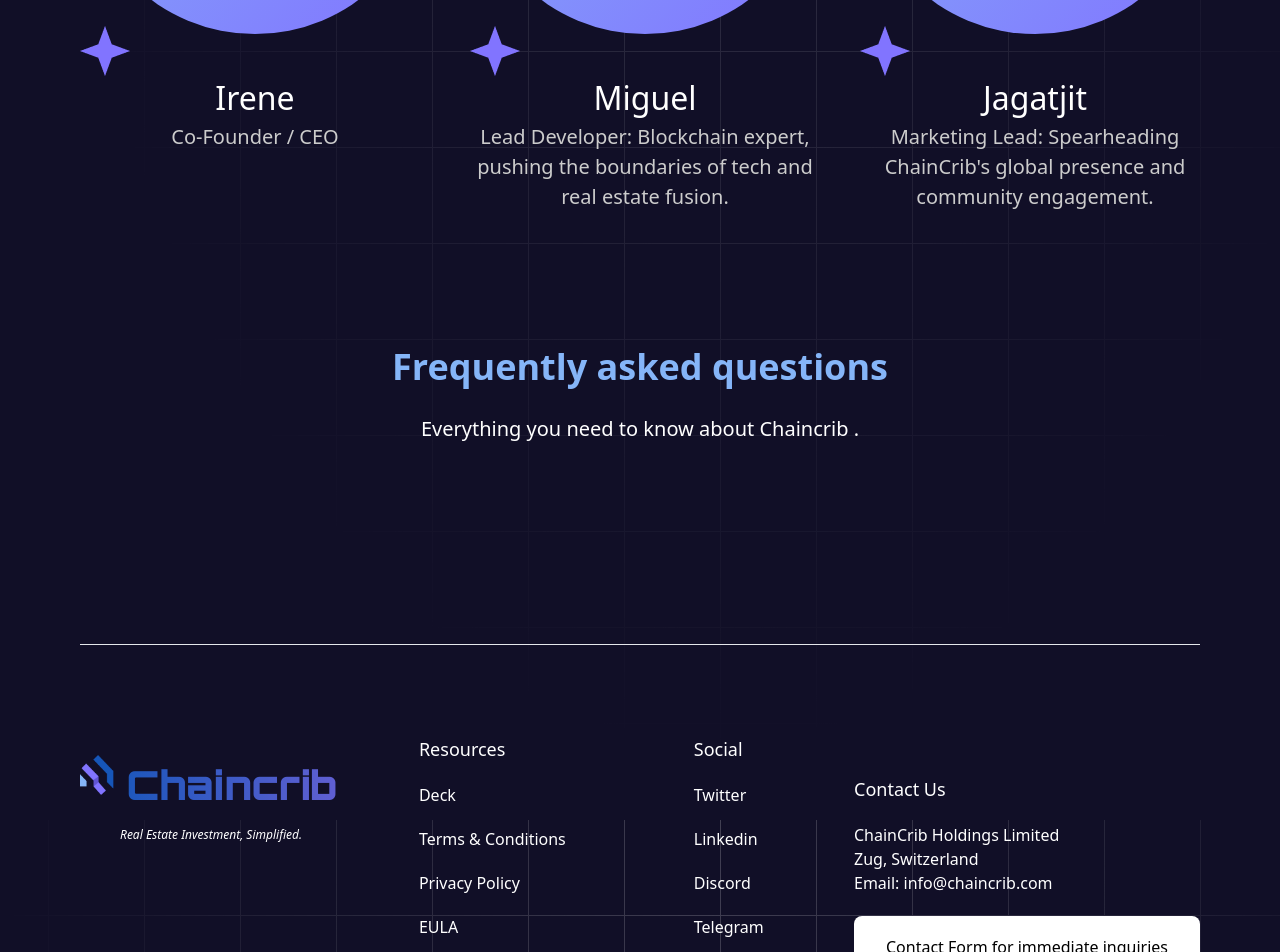
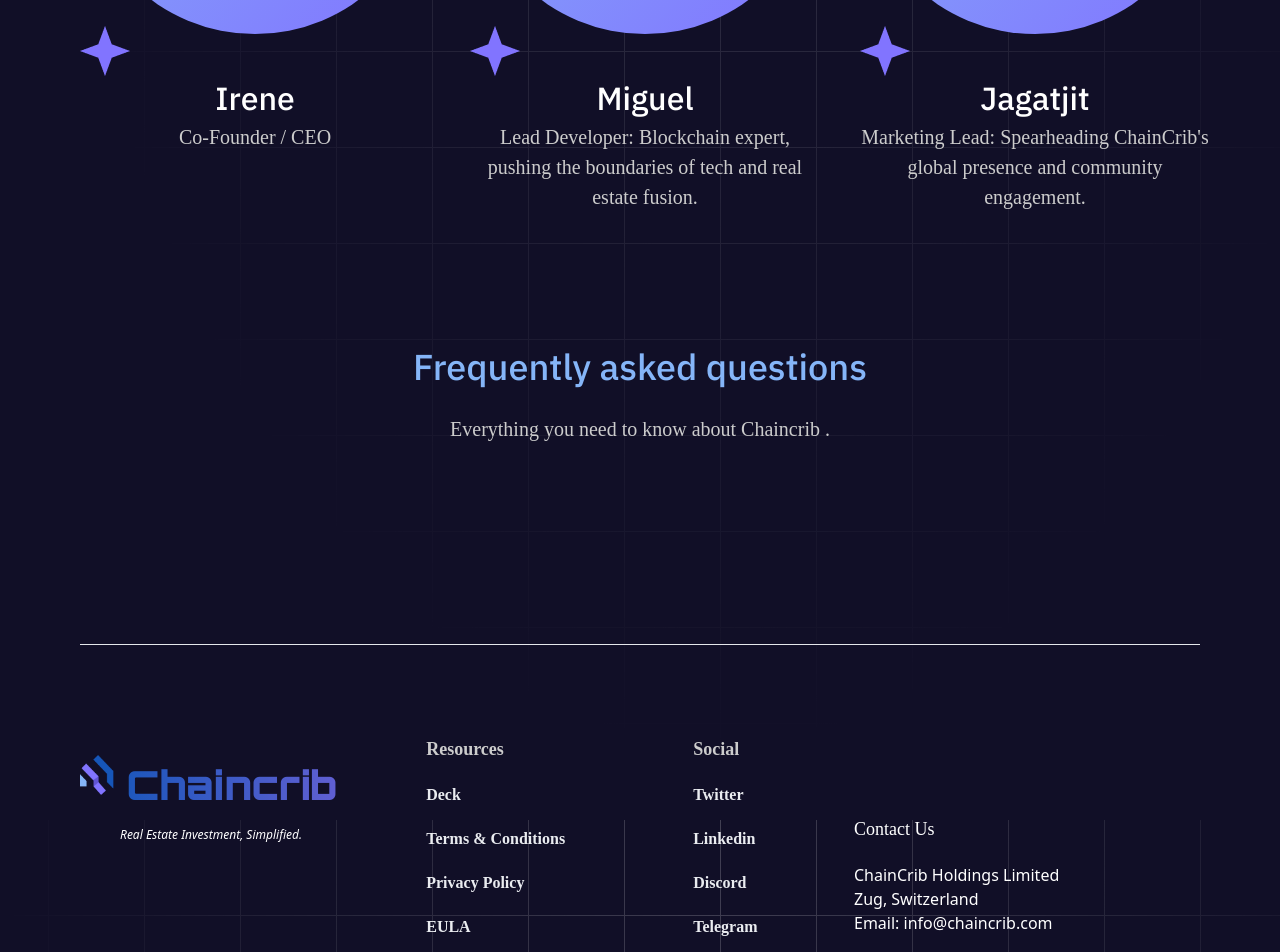
Before and after one commit to Chaincrib/landingpage, a React (Create React App) app: page / in a window 1280 px wide. Shown: the part 3500-4452 px from the top of the page. Built offline with nearby package versions, Linux system fonts and the light colour scheme.

Commit message:
modifying the mobile view

```diff
--- a/src/App.css
+++ b/src/App.css
@@ -44,6 +44,6 @@
         background-clip: text;
         -webkit-background-clip: text;
         -webkit-text-fill-color: transparent;
-        font-size: 20px;
+        font-size: 24px;
     }
 }
--- a/src/components/FAQ.js
+++ b/src/components/FAQ.js
@@ -2,8 +2,8 @@
 
     return (
         <section className="mt-64">
-            <h2 className="text-[#85B5F8] text-[36px] font-semibold text-center mb-5">Frequently asked questions</h2>
-            <p className="text-[#FFFFFF] text-center text-[20px]">Everything you need to know about  Chaincrib .</p>
+            <h2 className="text-[#85B5F8] text-[36px] font-ibm text-center mb-5 max-[800px]:text-[30px]">Frequently asked questions</h2>
+            <p className="text-[#CCCCCC] text-center text-[20px] max-[800px]:text-[18px] max-[800px]:px-5 font-source">Everything you need to know about  Chaincrib .</p>
 
             <div className="grid grid-cols-2">
 
--- a/src/components/Footer.js
+++ b/src/components/Footer.js
@@ -11,10 +11,10 @@
                     </div>
                     <span className='text-white italic font-sans leading-10 text-xs ml-10'>Real Estate Investment, Simplified.</span>
                 </div>
-                <div className='flex gap-32 max-[800px]:flex max-[800px]:justify-between -mt-10'>
+                <div className='flex gap-32 max-[800px]:flex max-[800px]:gap-20 -mt-10 max-[800px]:text-[16px] font-source font-[600]'>
                     <div>
-                        <h3 className='text-lg mb-5'>Resources</h3>
-                        <ul className='max-[800px]:flex max-[800px]:flex-col flex flex-col gap-5'>
+                        <h3 className='text-lg text-[#CCCCCC] mb-5'>Resources</h3>
+                        <ul className='max-[800px]:flex max-[800px]:flex-col flex flex-col gap-5 text-[#EAECF0]'>
                             <li>
                                 <a href="/">Deck</a>
                             </li>
@@ -30,8 +30,8 @@
                         </ul>
                     </div>
                     <div>
-                        <h3 className='text-lg mb-5'>Social</h3>
-                        <ul className='max-[800px]:flex max-[800px]:flex-col flex flex-col gap-5'>
+                        <h3 className='text-lg text-[#CCCCCC] mb-5 '>Social</h3>
+                        <ul className='max-[800px]:flex max-[800px]:flex-col flex flex-col gap-5 text-[#EAECF0]'>
                             <li>
                                 <a href="/">Twitter</a>
                             </li>
@@ -53,21 +53,21 @@
                         </ul>
                     </div>
                 </div>
-                <div>
-                    <h3 className='text-lg mb-5'>Contact Us</h3>
+                <div className='mt-10'>
+                    <h3 className='text-lg mb-5 font-source text-[14px]'>Contact Us</h3>
                     <p>ChainCrib Holdings Limited</p>
                     <p>Zug, Switzerland</p>
                     <p>Email: <a href="mailto:info@chaincrib.com" className='underline-offset-1'>info@chaincrib.com</a></p>
-                    <div className='mt-10'>
+                    <div className='mt-10 max-[800px]:mb-5'>
                         <a href="/" className='bg-white px-8 py-5 rounded-lg text-black font-medium'>Contact Form for immediate inquiries</a>
                     </div>
                 </div>
                 <div className='hidden max-[800px]:block max-[800px]:mt-10 max-[800px]:border-t max-[800px]:pt-5'>
                     <div className="flex gap-3">
                         <img src={logo} alt="" className='h-10' />
-                        <h1 className='logo text-[40px] font-[900]'>Chaincrib</h1>
+                        <h1 className='logo text-[40px] max-[800px]:text-[24px] font-[900]'>Chaincrib</h1>
                     </div>
-                    <span className='text-white italic font-sans leading-10 text-xs ml-10'>Real Estate Investment, Simplified.</span>
+                    <span className='text-[#FFFFFF] font-source italic leading-10 text-xs ml-10 text-[16px] max-[800px]:text-[12px]'>Real Estate Investment, Simplified.</span>
                 </div>
             </div>
         </section>
--- a/src/components/Team.js
+++ b/src/components/Team.js
@@ -14,12 +14,12 @@
                         <div className="w-[350px] h-[350px] rounded-full bg-gradient-to-br from-[#85B5F8] to-[#8174FF] flex justify-center items-center">
                             <img src={ceo} alt="ceo" className='w-[270px] h-[270px]' />
                         </div>
-                        <img src={polygon} alt="" className='w-16 h-16 absolute top-10 right-0 max-[800px]:-right-10' />
+                        <img src={polygon} alt="" className='w-16 h-16 absolute top-10 right-0 max-[800px]:-right-2 max-[800px]:w-[50px] max-[800px]:h-[50px]' />
                     </div>
-                    <img src={star} alt="" className='w-[50px] h-[50px] absolute bottom-2 max-[800px]:bottom-10 max-[800px]:w-[30px] max-[800px]:h-[30px]' />
+                    <img src={star} alt="" className='w-[50px] h-[50px] absolute bottom-2 max-[800px]:bottom-20 max-[800px]:left-5 max-[800px]:w-[30px] max-[800px]:h-[30px]' />
                     <div className='text-center mt-10'>
-                        <h2 className='text-[32px] text-white'>Irene</h2>
-                        <p className='text-[#CCCCCC] text-[20px]'>Co-Founder / CEO</p>
+                        <h2 className='text-[32px] text-white max-[800px]:text-[24px] font-ibm'>Irene</h2>
+                        <p className='text-[#CCCCCC] text-[20px] max-[800px]:text-[18px] font-source'>Co-Founder / CEO</p>
                     </div>
                 </div>
                 <div className="w-[410px] max-[800px]:w-full h-[400px] relative">
@@ -27,12 +27,12 @@
                         <div className="w-[350px] h-[350px] rounded-full bg-gradient-to-br from-[#85B5F8] to-[#8174FF] flex justify-center items-center">
                             <img src={leadDev} alt="ceo" className='w-[270px] h-[270px]' />
                         </div>
-                        <img src={polygon} alt="" className='w-16 h-16 absolute top-10 right-0' />
+                        <img src={polygon} alt="" className='w-16 h-16 absolute top-10 right-0 max-[800px]:-right-2 max-[800px]:w-[50px] max-[800px]:h-[50px]' />
                     </div>
-                    <img src={star} alt="" className='w-[50px] h-[50px] absolute bottom-2' />
+                    <img src={star} alt="" className='w-[50px] h-[50px] absolute bottom-2 max-[800px]:bottom-20 max-[800px]:left-5 max-[800px]:w-[30px] max-[800px]:h-[30px]' />
                     <div className='text-center mt-10'>
-                        <h2 className='text-[32px] text-white'>Miguel</h2>
-                        <p className='text-[#CCCCCC] text-[20px] p-0'>Lead Developer: Blockchain expert, pushing the boundaries of tech and real estate fusion.</p>
+                        <h2 className='text-[32px] text-white max-[800px]:text-[24px] font-ibm'>Miguel</h2>
+                        <p className='text-[#CCCCCC] text-[20px] p-0 max-[800px]:px-10 max-[800px]:text-[18px] font-source'>Lead Developer: Blockchain expert, pushing the boundaries of tech and real estate fusion.</p>
                     </div>
                 </div>
                 <div className="w-[410px] max-[800px]:w-full h-[400px] relative">
@@ -40,12 +40,12 @@
                         <div className="w-[350px] h-[350px] rounded-full bg-gradient-to-br from-[#85B5F8] to-[#8174FF] flex justify-center items-center">
                             <img src={marketer} alt="ceo" className='w-[270px] h-[270px]' />
                         </div>
-                        <img src={polygon} alt="" className='w-16 h-16 absolute top-10 right-0' />
+                        <img src={polygon} alt="" className='w-16 h-16 absolute top-10 right-0 max-[800px]:-right-2 max-[800px]:w-[50px] max-[800px]:h-[50px]' />
                     </div>
-                    <img src={star} alt="" className='w-[50px] h-[50px] absolute bottom-2' />
+                    <img src={star} alt="" className='w-[50px] h-[50px] absolute bottom-2 max-[800px]:bottom-20 max-[800px]:left-5 max-[800px]:w-[30px] max-[800px]:h-[30px]' />
                     <div className='text-center mt-10'>
-                        <h2 className='text-[32px] text-white'>Jagatjit</h2>
-                        <p className='text-[#CCCCCC] text-[20px]'>Marketing Lead: Spearheading ChainCrib's global presence and community engagement.</p>
+                        <h2 className='text-[32px] text-white max-[800px]:text-[24px] font-ibm'>Jagatjit</h2>
+                        <p className='text-[#CCCCCC] text-[20px] max-[800px]:px-10 max-[800px]:text-[18px] font-source'>Marketing Lead: Spearheading ChainCrib's global presence and community engagement.</p>
                     </div>
                 </div>
             </div>
```
